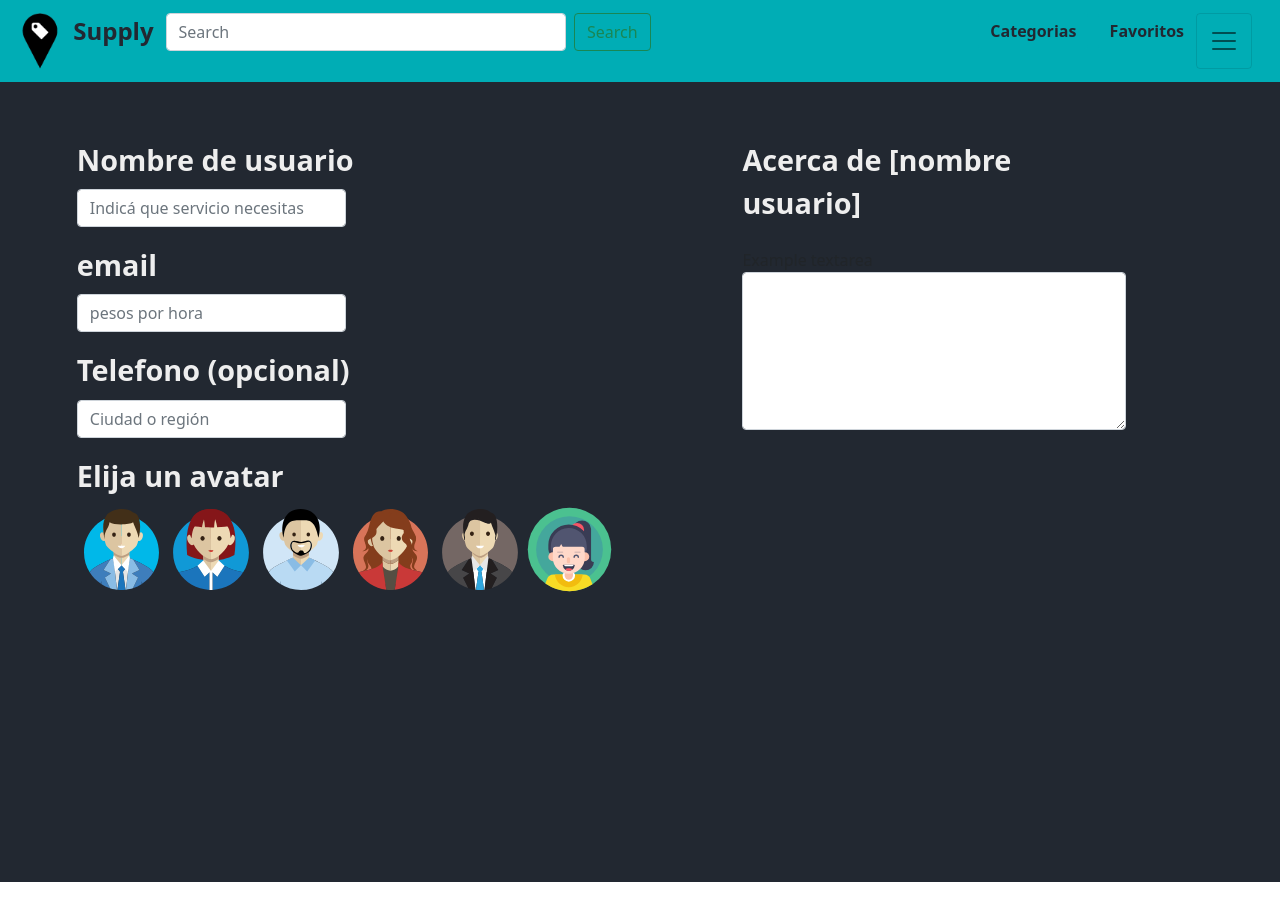
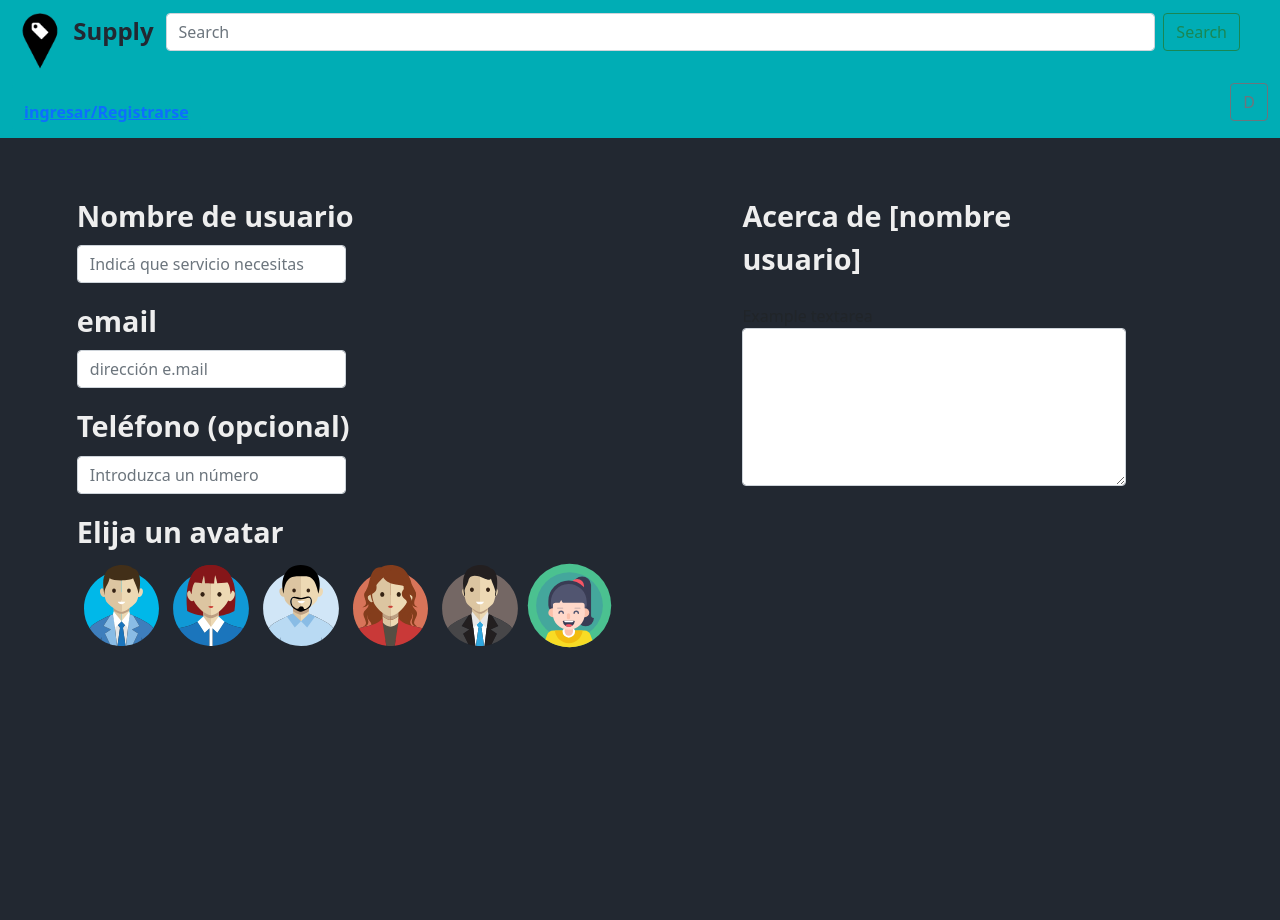
Before and after one commit to benetticarlos/Supply-app, a website: page public/perfil.html in a window 1280 px wide. Before the commit the page ends 882 px from the top, so only its background shows below. Drawn offline with nearby package versions, Linux system fonts and the light colour scheme.

Commit message:
modificacion

```diff
--- a/public/css/cuerpo.css
+++ b/public/css/cuerpo.css
@@ -10,6 +10,9 @@
     padding: 0;
     box-sizing: border-box;
 }
+#contenedor-total{
+    max-width: 100%;
+}
 .container {
     max-width: 100%;
     /* height: 100vh; */
@@ -17,12 +20,24 @@
     padding: 0%;
 
 }
+#container-fluid{
+    flex-wrap: initial;
+}
+.container-fluid{
+    flex-wrap: initial;
+}
+/* .contenedor-registro{
+    display:flex
+
+} */
 
 .d-inline-block {
     width: auto;
     height: 7vh;
 }
-
+#contenedor-completo{
+    flex-wrap: initial;
+}
 .contenedor-navbar {
     width: 100%;
     display: flex;
@@ -77,6 +92,7 @@
     border: none;
     color: var(--oscuro);
     font-weight: bold;
+    display: flex;
 }
 .btn-navbar:nth-child(1) {
     margin-right: 4px;
@@ -249,3 +265,10 @@
     font-weight: bold;
 
 }
+@media (max-width: 768px) and ((orientation: landscape)) {
+    .btn-navbar{
+
+    }
+
+
+}
--- a/public/css/perfil.css
+++ b/public/css/perfil.css
@@ -13,3 +13,10 @@
     /* box-sizing: border-box; */
     width: 7vw;
 }
+
+/* medias queries */
+@media (max-width: 768px) {
+    .container{
+       font-size: 1vw;
+    }
+}
--- a/public/perfil.html
+++ b/public/perfil.html
@@ -14,10 +14,11 @@
 
 <body>
 
+
     <nav class="navbar navbar-light bg-light">
-        <div class="container-fluid">
+        <div class="container-fluid" id="contenedor-completo">
             <a class="navbar-brand contenedor-navbar" href="#">
-                <div onclick="window.location.href='cuerpo.html'">
+                <div>
 
                     <img src="./images/logo.png" alt="" width="30" height="24" class="d-inline-block align-top">
                     <span class="nombre-app">
@@ -27,21 +28,24 @@
                 </div>
                 <div class="container-fluid">
                     <form class="d-flex">
-                        <input class="controlForm form-control me-2" type="search" placeholder="Search"
-                            aria-label="Search">
-                        <button class="btn btn-outline-success" type="submit">Search</button>
+                      <input id="barraBusqueda" class="form-control me-2" type="search" placeholder="Search" aria-label="Search">
+                      <button class="btn btn-outline-success" type="submit">Search</button>
                     </form>
                 </div>
-                <div class="contenedor-registro">
-                    <button type="button" class="btn-navbar btn ">Categorias</button>
-                    <button type="button" class="btn-navbar btn ">Favoritos</button>
-                </div>
+                <!-- <div class="contenedor-registro"> -->
+                     <!-- <button type="button" class="btn-navbar btn"> <a href="login.html">Ingresar/Registrarse</a>
+                    </button> -->
 
-                <button class="navbar-toggler" type="button" data-bs-toggle="collapse"
-                    data-bs-target="#navbarToggleExternalContent" aria-controls="navbarToggleExternalContent"
-                    aria-expanded="false" aria-label="Toggle navigation">
-                    <span class="navbar-toggler-icon"></span>
-                </button>
+
+                    <div class="contenedor-registro">
+                      <button type="button" class="btn-navbar btn">
+                        <a href="login.html">
+                        ingresar/Registrarse</a></button>
+
+                  </div>
+
+
+                <button type="button" class="btn btn-outline-secondary">D</button>
             </a>
 
         </div>
@@ -61,7 +65,7 @@
             <div class="mb-3" style="width: 100%;">
                 <label for="formGroupExampleInput2" class="labelForm form-label">email</label>
                 <input type="text" class="controlForm form-control" id="formGroupExampleInput2"
-                    placeholder="pesos por hora">
+                    placeholder="dirección e.mail">
 
 
 
@@ -72,9 +76,9 @@
 
 
             <div class="mb-3">
-                <label for="formGroupExampleInput2" class="labelForm form-label">Telefono (opcional)</label>
+                <label for="formGroupExampleInput2" class="labelForm form-label">Teléfono (opcional)</label>
                 <input type="text" class="controlForm form-control" id="formGroupExampleInput2"
-                    placeholder="Ciudad o región">
+                    placeholder="Introduzca un número">
             </div>
 
             <div class="mb-3" style="width: 100%;">
```
Also changed, not shown: public/css/animacionCuerpo.css (+0 -9 lines), public/cuerpo.html (+16 -15 lines), public/js/cuerpo.js (+8 -5 lines), public/css/style.css (line endings or trailing spaces).
